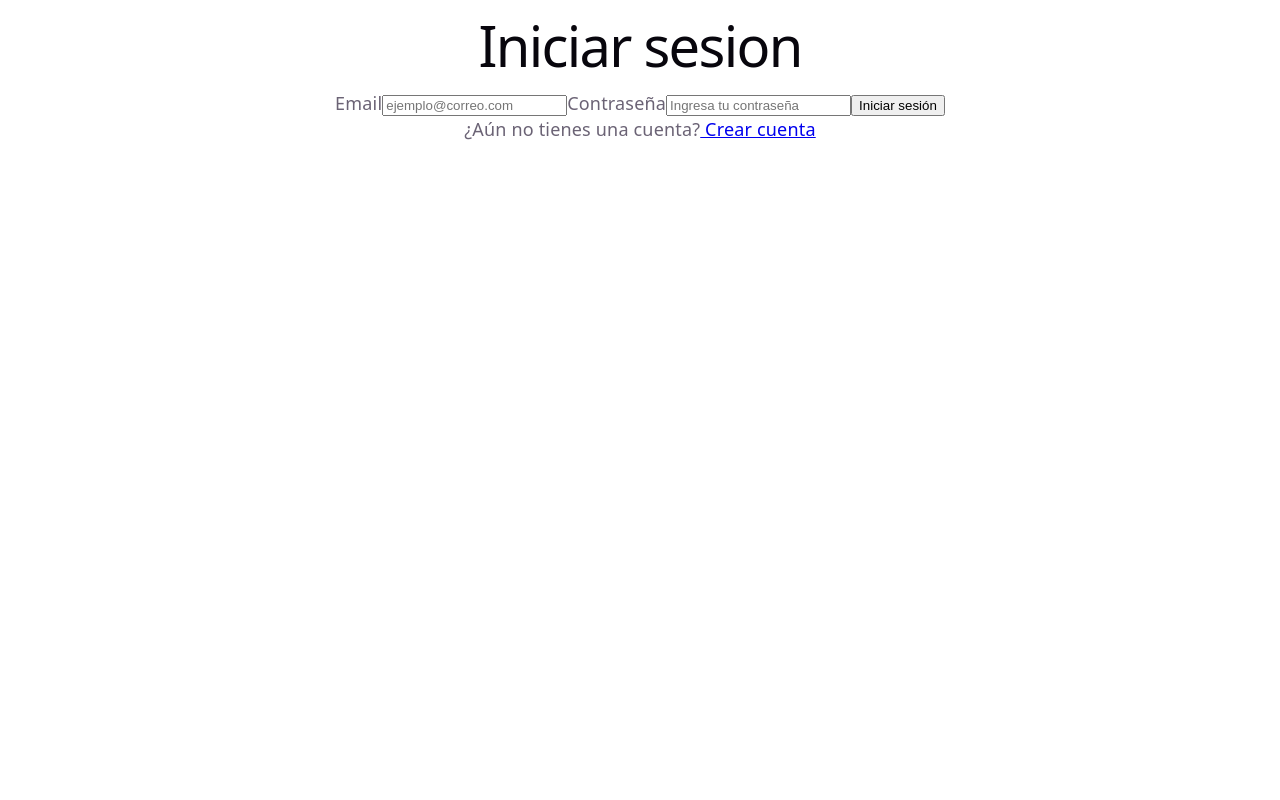
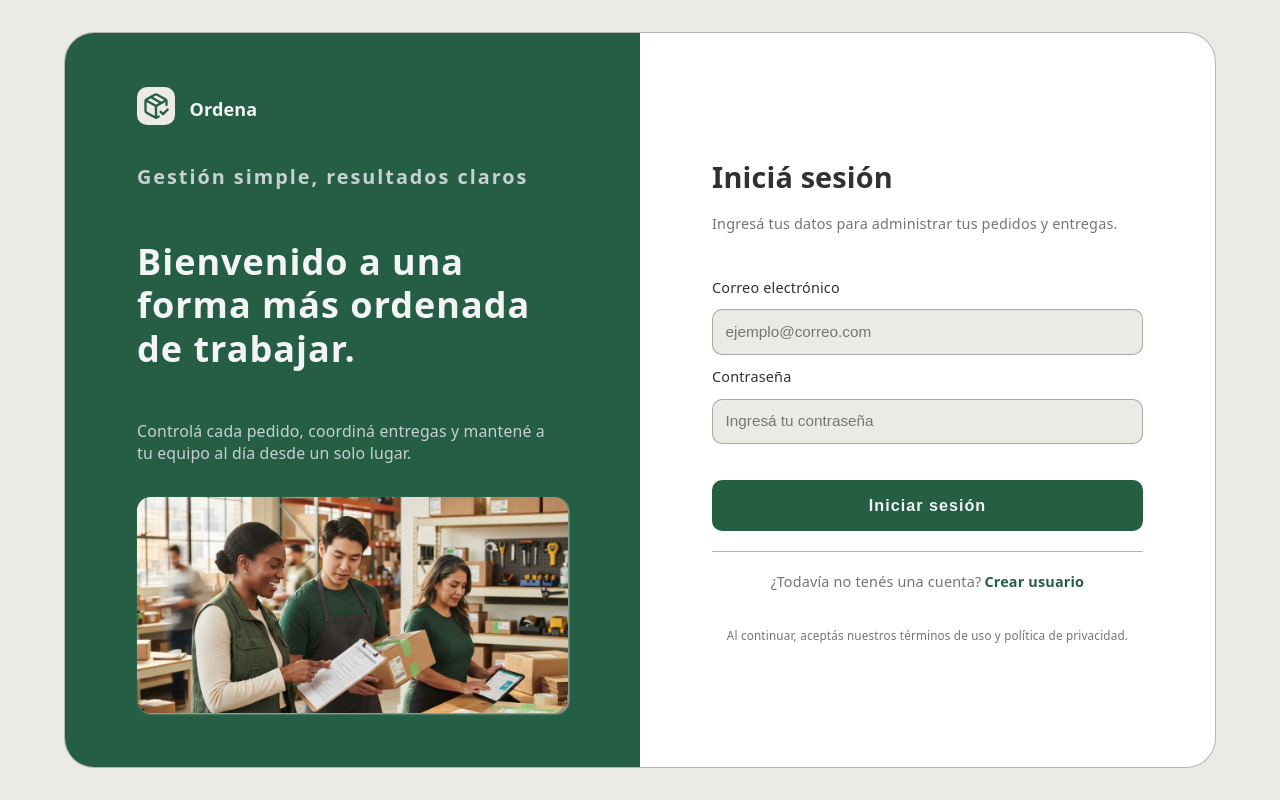
Before and after one commit to bryanribero/order_management_system_frontend, a React (Vite) app: page /login in a window 1280 px wide. Built offline with nearby package versions, Linux system fonts and the light colour scheme.

Commit message:
style(login): Estilo de la página de login.

```diff
--- a/package.json
+++ b/package.json
@@ -10,6 +10,7 @@
     "preview": "vite preview"
   },
   "dependencies": {
+    "lucide-react": "^1.26.0",
     "react": "^19.2.7",
     "react-dom": "^19.2.7",
     "react-router-dom": "^7.18.1"
--- a/src/auth/tokenManager.js
+++ /dev/null
@@ -1,13 +0,0 @@
-let accessToken = null
-
-export const setAccessToken = (token) => {
-  accessToken = token
-}
-
-export const getAccessToken = () => {
-  return accessToken
-}
-
-export const clearAccessToken = () => {
-  accessToken = null
-}
--- a/src/components/AuthForm.jsx
+++ b/src/components/AuthForm.jsx
@@ -10,28 +10,36 @@ export default function AuthForm({
   textSubmit,
 }) {
   return (
-    <form>
-      <label htmlFor="email">Email</label>
+    <form onSubmit={handlerSubmit} className="card-form">
+      <div className="gap-input">
+        <div className="gap-label">
+          <label htmlFor="email">Correo electrónico</label>
           <input
             id="email"
+            name="email"
             type="email"
             value={email}
             placeholder="ejemplo@correo.com"
             onChange={changeEmail}
           />
           <FormError errors={errors} field={'email'} />
+        </div>
 
+        <div className="gap-label">
           <label htmlFor="password">Contraseña</label>
           <input
             id="password"
+            name="password"
             type="password"
             value={password}
-        placeholder="Ingresa tu contraseña"
+            placeholder="Ingresá tu contraseña"
             onChange={changePassword}
           />
           <FormError errors={errors} field={'password'} />
+        </div>
+      </div>
 
-      <button onClick={handlerSubmit}>{textSubmit}</button>
+      <button type="submit">{textSubmit}</button>
     </form>
   )
 }
--- a/src/components/FormError.jsx
+++ b/src/components/FormError.jsx
@@ -4,7 +4,7 @@ export default function FormError({ errors, field }) {
   return (
     <>
       {fieldErrors?.length > 0 && (
-        <ul>
+        <ul role="alert" aria-live="polite">
           {fieldErrors.map((error, index) => (
             <li key={index}>{error.message}</li>
           ))}
--- a/src/index.css
+++ b/src/index.css
@@ -1,8 +1,17 @@
 :root {
-  --text: #6b6375;
-  --text-h: #08060d;
-  --bg: #fff;
-  --border: #e5e4e7;
+  --text: #e0e2e9de;
+  --text-h: #f3f4f6;
+  --text-black: rgb(49, 49, 49);
+  --text-black-low: rgb(116, 116, 116);
+  --button: #245f44;
+  --button-hover: #2c7253;
+  --bg: #ebeae4;
+  --bg-green: #255d45;
+  --border: #17171850;
+  --border-focus: #0a0a0aaf;
+  --error-bg: #fdecea;
+  --error-border: #f5c2c7;
+  --error-color: #b71c1c;
   --code-bg: #f4f3ec;
   --accent: #aa3bff;
   --accent-bg: rgba(170, 59, 255, 0.1);
@@ -15,7 +24,7 @@
   --heading: system-ui, 'Segoe UI', Roboto, sans-serif;
   --mono: ui-monospace, Consolas, monospace;
 
-  font: 18px/145% var(--sans);
+  font: 18px var(--sans);
   letter-spacing: 0.18px;
   color-scheme: light dark;
   color: var(--text);
@@ -24,87 +33,12 @@
   text-rendering: optimizeLegibility;
   -webkit-font-smoothing: antialiased;
   -moz-osx-font-smoothing: grayscale;
-
-  @media (max-width: 1024px) {
-    font-size: 16px;
-  }
 }
 
-@media (prefers-color-scheme: dark) {
-  :root {
-    --text: #9ca3af;
-    --text-h: #f3f4f6;
-    --bg: #16171d;
-    --border: #2e303a;
-    --code-bg: #1f2028;
-    --accent: #c084fc;
-    --accent-bg: rgba(192, 132, 252, 0.15);
-    --accent-border: rgba(192, 132, 252, 0.5);
-    --social-bg: rgba(47, 48, 58, 0.5);
-    --shadow:
-      rgba(0, 0, 0, 0.4) 0 10px 15px -3px, rgba(0, 0, 0, 0.25) 0 4px 6px -2px;
-  }
-
-  #social .button-icon {
-    filter: invert(1) brightness(2);
-  }
-}
-
-body {
+*,
+*::before,
+*::after {
   margin: 0;
-}
-
-#root {
-  width: 1126px;
-  max-width: 100%;
-  margin: 0 auto;
-  text-align: center;
-  min-height: 100svh;
-  display: flex;
-  flex-direction: column;
+  padding: 0;
   box-sizing: border-box;
 }
-
-h1,
-h2 {
-  font-family: var(--heading);
-  font-weight: 500;
-  color: var(--text-h);
-}
-
-h1 {
-  font-size: 56px;
-  letter-spacing: -1.68px;
-  margin: 32px 0;
-  @media (max-width: 1024px) {
-    font-size: 36px;
-    margin: 20px 0;
-  }
-}
-h2 {
-  font-size: 24px;
-  line-height: 118%;
-  letter-spacing: -0.24px;
-  margin: 0 0 8px;
-  @media (max-width: 1024px) {
-    font-size: 20px;
-  }
-}
-p {
-  margin: 0;
-}
-
-code,
-.counter {
-  font-family: var(--mono);
-  display: inline-flex;
-  border-radius: 4px;
-  color: var(--text-h);
-}
-
-code {
-  font-size: 15px;
-  line-height: 135%;
-  padding: 4px 8px;
-  background: var(--code-bg);
-}
--- a/src/pages/Login.jsx
+++ b/src/pages/Login.jsx
@@ -3,6 +3,9 @@ import AuthForm from '../components/AuthForm'
 import { useContext } from 'react'
 import { AuthContext } from '../context/AuthContext'
 import { Link, useNavigate } from 'react-router-dom'
+import './login.css'
+import team from '../assets/order-management-team.png'
+import { PackageCheck } from 'lucide-react'
 
 export default function Login() {
   const [email, setEmail] = useState('')
@@ -13,7 +16,7 @@ export default function Login() {
   const changeEmail = (e) => setEmail(e.target.value)
   const changePassword = (e) => setPassword(e.target.value)
 
-  const { login } = useContext(AuthContext)
+  const { setAccessToken, setIsAuthorized } = useContext(AuthContext)
 
   const navigate = useNavigate()
 
@@ -28,6 +31,7 @@ export default function Login() {
         'https://order-management-system-995e.onrender.com/api/auth/login',
         {
           method: 'POST',
+          credentials: 'include',
           headers: { 'Content-type': 'application/json' },
 
           body: JSON.stringify({
@@ -58,7 +62,9 @@ export default function Login() {
       setErrors([])
       setCredentialError('')
 
-      login()
+      setAccessToken(data.accessToken)
+      console.log(data)
+      setIsAuthorized(true)
 
       navigate('/dashboard')
     } catch (err) {
@@ -67,9 +73,37 @@ export default function Login() {
   }
 
   return (
-    <main>
-      <h1>Iniciar sesion</h1>
-      <span>{credentialError}</span>
+    <main className="main-login">
+      <div className="div-container">
+        <div className="container-welcome">
+          <div className="container-icon">
+            <span>
+              <PackageCheck className="icon" size={38} />
+            </span>
+            <span className="ordena">Ordena</span>
+          </div>
+          <h2>Gestión simple, resultados claros</h2>
+          <h1>Bienvenido a una forma más ordenada de trabajar.</h1>
+          <p>
+            Controlá cada pedido, coordiná entregas y mantené a tu equipo al día
+            desde un solo lugar.
+          </p>
+          <img src={team} alt="order-managment-team-image" />
+        </div>
+        <section className="card-login">
+          <div className="div-title">
+            <h2>Iniciá sesión</h2>
+            <p id="texto-p">
+              Ingresá tus datos para administrar tus pedidos y entregas.
+            </p>
+          </div>
+
+          {credentialError && (
+            <p role="alert" className="credencial-error">
+              {credentialError}
+            </p>
+          )}
+          <div className="div-form">
             <AuthForm
               errors={errors}
               handlerSubmit={handlerLogin}
@@ -79,9 +113,23 @@ export default function Login() {
               changePassword={changePassword}
               textSubmit={'Iniciar sesión'}
             />
-      <span>
-        ¿Aún no tienes una cuenta?<Link to={'/register'}> Crear cuenta</Link>
-      </span>
+            <hr />
+            <div className="container-register">
+              <p>
+                ¿Todavía no tenés una cuenta?
+                <Link to={'/register'} className="link">
+                  Crear usuario
+                </Link>
+              </p>
+
+              <p id="p-terms">
+                Al continuar, aceptás nuestros términos de uso y política de
+                privacidad.
+              </p>
+            </div>
+          </div>
+        </section>
+      </div>
     </main>
   )
 }
--- /dev/null
+++ b/src/pages/login.css
@@ -0,0 +1,339 @@
+.main-login {
+  height: 100vh;
+  width: 100vw;
+  display: flex;
+  justify-content: center;
+  align-items: center;
+  background-color: var(--bg);
+}
+
+.container-welcome img {
+  width: 100%;
+  height: 12rem;
+  border-radius: 0.75rem;
+  object-fit: cover;
+  box-shadow: 1px 1px 2px rgba(255, 255, 255, 0.589);
+}
+
+.div-container {
+  display: flex;
+  background-color: #fff;
+  width: 90%;
+  max-width: 1200px;
+  min-height: 85%;
+  border-radius: 30px;
+  border: 0.5px solid var(--border);
+  overflow: hidden;
+}
+
+.container-welcome {
+  display: flex;
+  flex-direction: column;
+  justify-content: center;
+  width: 50%;
+  padding: 3rem 4rem;
+  background-color: var(--bg-green);
+  gap: 1.8rem;
+}
+
+.container-welcome h1 {
+  color: var(--text-h);
+  font-size: 2.4rem;
+  max-width: 480px;
+  margin-top: 1rem;
+  margin-bottom: 1rem;
+  line-height: 2.6rem;
+  letter-spacing: 1px;
+}
+
+.container-welcome p {
+  max-width: 420px;
+  font-size: 1rem;
+}
+
+.ordena {
+  color: var(--text-h);
+  font-weight: 600;
+  margin-left: 0.8rem;
+}
+
+.container-welcome h2 {
+  font-size: 1.1rem;
+  letter-spacing: 2px;
+}
+
+.card-login {
+  width: 50%;
+  padding: 3rem 4rem;
+  display: flex;
+  flex-direction: column;
+  justify-content: center;
+  align-items: flex-start;
+}
+
+.div-form {
+  width: 100%;
+}
+
+.div-title {
+  margin-bottom: 2.5rem;
+}
+
+.card-login label {
+  font-size: 0.8rem;
+  color: var(--text-black);
+}
+
+.card-login input {
+  appearance: none;
+  outline: none;
+  background-color: var(--bg);
+  padding: 1rem;
+  color: var(--text-black);
+  border-radius: 10px;
+  border: 0.5px solid var(--border);
+  width: 100%;
+  font-size: 0.9rem;
+}
+
+.card-login input:focus {
+  border: 1px solid var(--border-focus);
+}
+
+.card-login h2 {
+  color: var(--text-black);
+  font-size: 1.8rem;
+  margin-bottom: 1rem;
+}
+
+#texto-p {
+  color: var(--text-black-low);
+  margin-top: 0.6rem;
+  font-size: 0.8rem;
+}
+
+.icon {
+  color: var(--bg-green);
+  background-color: var(--bg);
+  border-radius: 10px;
+  display: inline-block;
+  padding: 5px;
+}
+
+.container-icon {
+  display: flex;
+  align-items: center;
+}
+
+.gap-input,
+.gap-label {
+  display: flex;
+  flex-direction: column;
+  gap: 0.7rem;
+}
+
+button {
+  appearance: none;
+  border: none;
+  outline: none;
+  margin-top: 2rem;
+  padding: 1rem;
+  background-color: var(--button);
+  width: 100%;
+  border-radius: 10px;
+  font-size: 0.9rem;
+  text-align: center;
+  color: var(--text-h);
+  letter-spacing: 1px;
+  font-weight: 600;
+  cursor: pointer;
+  transition: all 0.2s ease-in;
+}
+
+button:hover {
+  background-color: var(--button-hover);
+  transform: scale(1.03);
+}
+
+button:active {
+  transform: scale(0.98);
+}
+
+.card-login hr {
+  width: 100%;
+  border: none;
+  height: 1px;
+  background-color: var(--border);
+  margin: 20px 0;
+}
+
+.container-register {
+  display: flex;
+  flex-direction: column;
+  justify-content: center;
+  align-items: center;
+  gap: 2rem;
+}
+
+.container-register p {
+  color: var(--text-black-low);
+  font-size: 0.8rem;
+}
+
+.container-register .link {
+  all: unset;
+  cursor: pointer;
+  color: var(--button);
+  font-weight: 700;
+  margin-left: 3px;
+}
+
+.container-register .link:hover {
+  text-decoration: underline;
+  color: var(--button-hover);
+}
+
+#p-terms {
+  font-size: 0.65rem;
+}
+
+.credencial-error {
+  background-color: var(--error-bg);
+  border: 1px solid var(--error-border);
+  padding: 0.8rem 1rem;
+  margin-bottom: 2.5rem;
+  border-radius: 8px;
+  color: var(--error-color);
+  font-weight: 600;
+  text-align: center;
+  animation: fadeIn 0.3s ease-in;
+}
+
+.card-login ul li {
+  list-style: none;
+  color: var(--error-color);
+  font-size: 0.9rem;
+  margin-top: 4px;
+  animation: fadeIn 0.4s ease-in;
+}
+
+.card-login ul li::before {
+  content: '⚠️';
+  margin-right: 6px;
+}
+
+@keyframes fadeIn {
+  from {
+    opacity: 0;
+    transform: translateX(-100px);
+  }
+  to {
+    opacity: 1;
+    transform: translateX(0);
+  }
+}
+
+/* Ajustes para pantallas medianas */
+@media (max-width: 1370px) {
+  .container-welcome h1 {
+    font-size: 2rem;
+    line-height: 2.4rem;
+  }
+
+  .container-welcome p {
+    font-size: 0.88rem;
+  }
+
+  .card-login h2 {
+    font-size: 1.6rem;
+  }
+
+  .card-login input {
+    font-size: 0.85rem;
+    padding: 0.7rem;
+  }
+
+  button {
+    padding: 0.9rem;
+    font-size: 0.9rem;
+  }
+}
+
+/* Ajustes para pantallas pequeñas (ej. tablets) */
+@media (max-width: 1024px) {
+  .container-welcome {
+    display: none; /* oculta la parte izquierda */
+  }
+
+  .div-container {
+    padding: 2rem;
+  }
+
+  .card-login {
+    width: 100%; /* el login ocupa todo el ancho */
+    padding: 1.5rem;
+    justify-content: center;
+    align-items: center;
+    gap: 2rem;
+  }
+
+  .card-login h2 {
+    text-align: center;
+    font-size: 2rem;
+  }
+
+  #texto-p {
+    font-size: 1rem;
+    text-align: center;
+  }
+
+  .card-login input {
+    font-size: 0.85rem;
+    padding: 0.7rem;
+    width: 100%; /* ocupa todo el ancho disponible */
+    max-width: none; /* elimina el límite de 400px */
+    margin: 0; /* evita que se desplace */
+    box-sizing: border-box; /* asegura que padding y borde se incluyan en el ancho */
+  }
+
+  button {
+    padding: 0.9rem;
+    font-size: 0.9rem;
+    width: 100%; /* ocupa todo el ancho */
+    max-width: none;
+    margin-top: 2rem;
+    box-sizing: border-box;
+  }
+}
+
+/* Móviles */
+@media (max-width: 700px) {
+  .container-welcome {
+    display: none; /* sigue oculto */
+  }
+
+  .div-container {
+    width: 90%;
+    padding: 1rem;
+  }
+
+  .card-login {
+    width: 100%;
+    padding: 1rem; /* menos padding en móvil */
+    gap: 1.2rem;
+  }
+
+  .card-login h2 {
+    font-size: 2rem;
+  }
+
+  .card-login input {
+    font-size: 0.8rem;
+    padding: 0.6rem;
+  }
+
+  button {
+    padding: 0.8rem;
+    font-size: 0.85rem;
+  }
+}
```
Also changed, not shown: src/context/AuthContext.jsx (+4 -12 lines), src/assets/order-management-team.png (added), 1 other file (tests, documents, lock files or other folders). Lines whose indentation alone changed are shown as unchanged.
